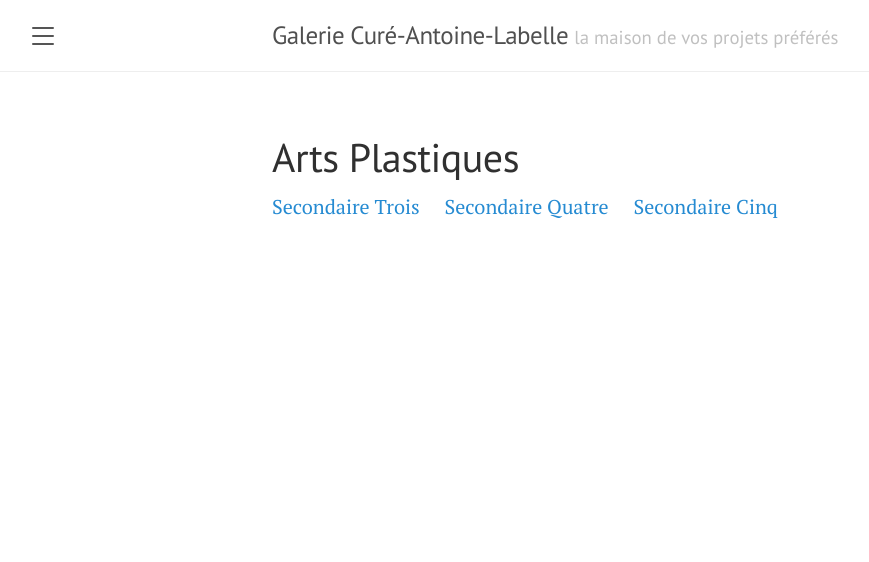
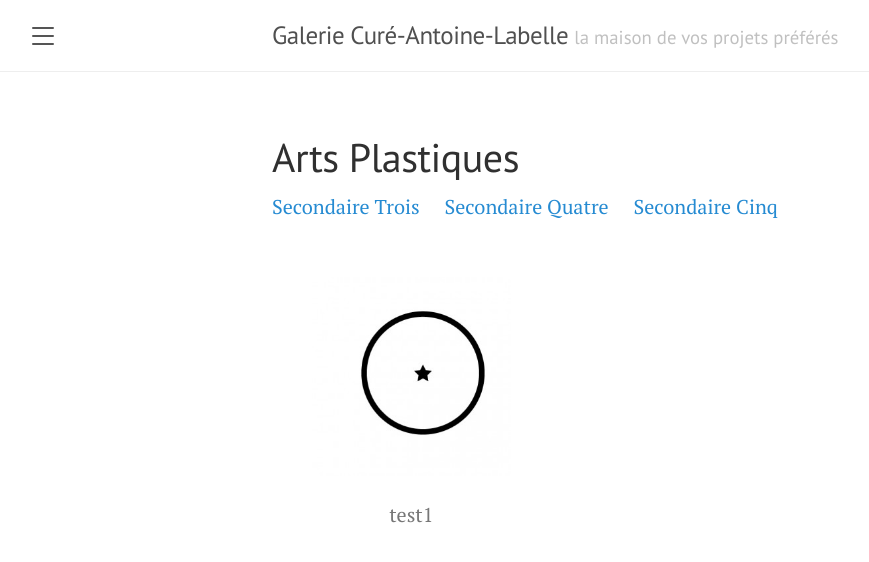
Before and after one commit to Jeremy0Levesque/Galerie_CAL, a Jekyll site: the page built from pages_type_photo/Arts_Plastiques.md, in a window 1280 px wide. Shown: the top 562 px of the page, without its empty margins (8-877 px from the left). Built offline with Jekyll 4.4.1, drawn with Linux system fonts in a browser that asks for light colours.

Commit message:
oups 2
pour les mêmes raisons

```diff
--- a/pages_type_photo/Arts_Plastiques.md
+++ b/pages_type_photo/Arts_Plastiques.md
@@ -3,4 +3,4 @@ layout: page
 title: Arts Plastiques
 ---
 [Secondaire Trois](../Arts_Plastiques/)&emsp; [Secondaire Quatre](../Arts_Plastiques4/)&emsp; [Secondaire Cinq](../Arts_Plastiques5/)
-{% include image-gallery.html folder="/projets/Arts_Plastiques3/" %}
+{% include image-gallery.html folder="/projets/arts_plastiques3/" %}
```
